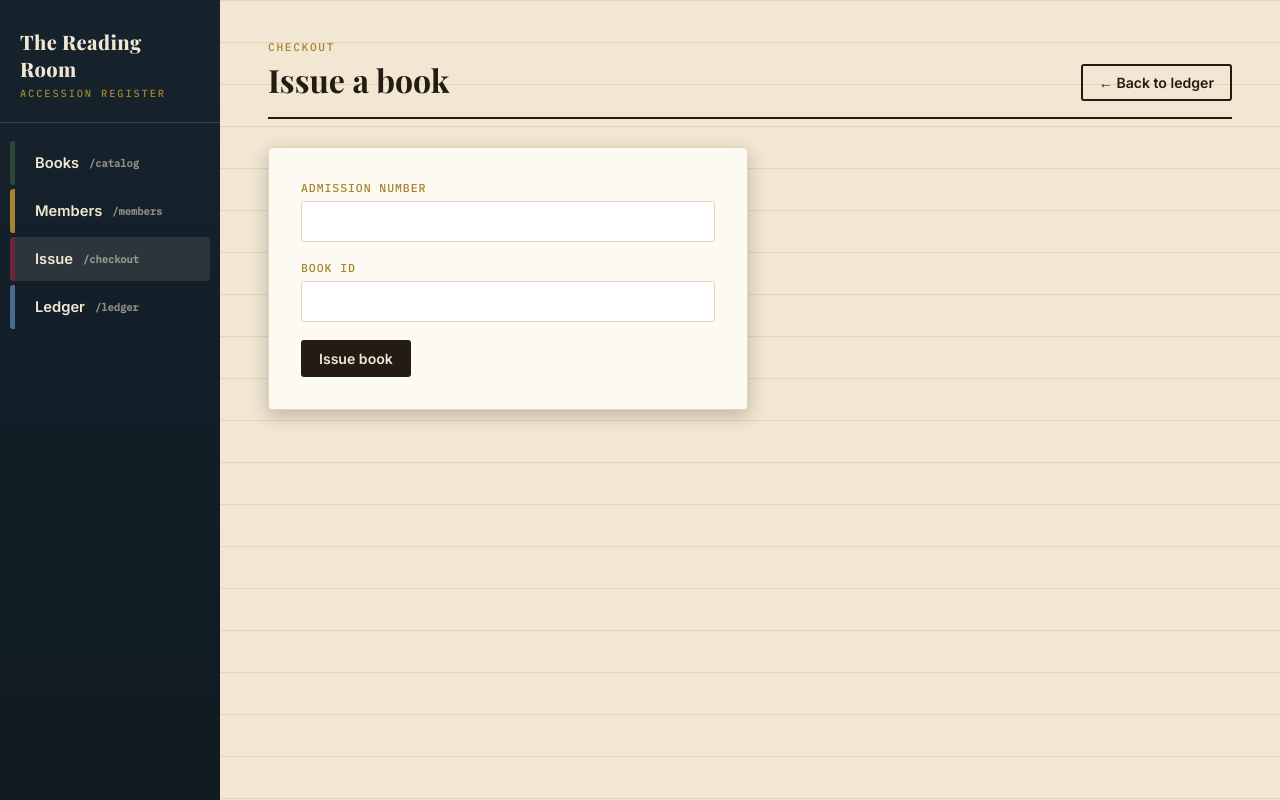
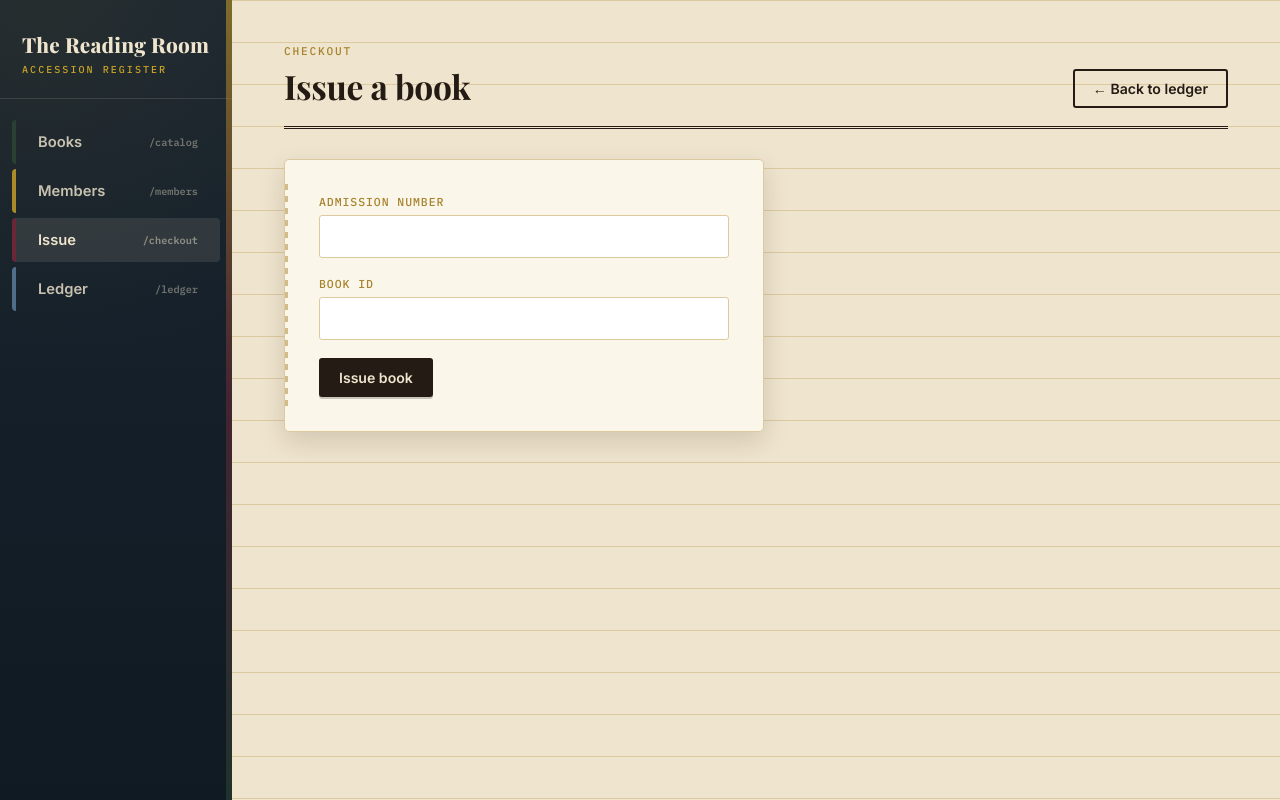
Before and after one commit to arihantitsmyname-sketch/library-management-system, a Django app: page /issue/ in a window 1280 px wide. Run offline with Django 4.2, Linux system fonts and the light colour scheme.

Commit message:
Update style.css

```diff
--- a/static/css/style.css
+++ b/static/css/style.css
@@ -1,20 +1,26 @@
-@import url('https://fonts.googleapis.com/css2?family=Playfair+Display:wght@600;700;800&family=Inter:wght@400;500;600;700&family=IBM+Plex+Mono:wght@500&display=swap');
+@import url('https://fonts.googleapis.com/css2?family=Playfair+Display:wght@600;700;800;900&family=Inter:wght@400;500;600;700&family=IBM+Plex+Mono:wght@500;600&display=swap');
 
 :root {
     --ink: #241c14;
-    --parchment: #f1e7d3;
-    --parchment-dark: #e4d5b7;
-    --spine-navy: #1f2f3d;
-    --spine-forest: #2c4635;
-    --spine-burgundy: #6b2737;
-    --spine-mustard: #8a6a1f;
+    --ink-soft: #4a3f30;
+    --parchment: #efe4cd;
+    --parchment-dark: #ddc99e;
+    --card: #fbf6ea;
+    --spine-navy: #182430;
+    --spine-navy-2: #101a22;
+    --forest: #2c4635;
+    --burgundy: #6b2737;
     --brass: #a6832e;
+    --brass-light: #c9a227;
     --success: #2c4635;
     --error: #6b2737;
-    --shadow: rgba(36, 28, 20, 0.25);
+    --shadow-sm: rgba(36, 28, 20, 0.14);
+    --shadow-lg: rgba(20, 15, 10, 0.35);
 }
 
 * { box-sizing: border-box; }
+
+html { scroll-behavior: smooth; }
 
 body {
     margin: 0;
@@ -22,7 +28,10 @@ body {
     background: var(--spine-navy);
     color: var(--ink);
     min-height: 100vh;
+    -webkit-font-smoothing: antialiased;
 }
+
+a { color: inherit; }
 
 .layout {
     display: flex;
@@ -32,67 +41,87 @@ body {
 /* ---------- Sidebar: styled as a shelf of book spines ---------- */
 
 .shelf {
-    width: 220px;
+    width: 232px;
     flex-shrink: 0;
-    background: linear-gradient(180deg, #16232d, #0f1a21);
-    padding: 28px 0;
+    background:
+        radial-gradient(circle at 20% 0%, rgba(201, 162, 39, 0.08), transparent 45%),
+        linear-gradient(180deg, var(--spine-navy), var(--spine-navy-2));
+    padding: 30px 0;
     display: flex;
     flex-direction: column;
-    gap: 4px;
+    gap: 5px;
+    position: relative;
+}
+
+.shelf::after {
+    content: "";
+    position: absolute;
+    top: 0; right: 0; bottom: 0;
+    width: 6px;
+    background: linear-gradient(180deg, var(--brass-light), var(--burgundy) 50%, var(--forest));
+    opacity: 0.55;
 }
 
 .shelf-title {
     font-family: 'Playfair Display', serif;
     color: var(--parchment);
-    font-size: 1.25rem;
+    font-size: 1.3rem;
     font-weight: 800;
-    padding: 0 20px 22px;
-    border-bottom: 1px solid rgba(241, 231, 211, 0.15);
-    margin-bottom: 14px;
-    letter-spacing: 0.02em;
+    padding: 0 22px 22px;
+    border-bottom: 1px solid rgba(239, 228, 205, 0.14);
+    margin-bottom: 16px;
+    letter-spacing: 0.01em;
 }
 
 .shelf-title span {
     display: block;
     font-family: 'IBM Plex Mono', monospace;
-    font-size: 0.65rem;
+    font-size: 0.63rem;
     font-weight: 500;
-    color: var(--brass);
-    letter-spacing: 0.18em;
-    margin-top: 4px;
+    color: var(--brass-light);
+    letter-spacing: 0.2em;
+    margin-top: 5px;
 }
 
 .spine {
     display: flex;
     align-items: center;
-    gap: 10px;
-    padding: 13px 20px;
-    margin: 0 10px;
-    border-radius: 3px;
+    gap: 12px;
+    padding: 13px 22px;
+    margin: 0 12px;
+    border-radius: 4px;
     color: var(--parchment);
     text-decoration: none;
     font-weight: 600;
     font-size: 0.92rem;
-    border-left: 5px solid transparent;
-    transition: transform 0.15s ease, border-color 0.15s ease, background 0.15s ease;
+    border-left: 4px solid transparent;
+    transition: transform 0.15s ease, border-color 0.15s ease, background 0.15s ease, opacity 0.15s ease;
+    opacity: 0.82;
 }
 
+.spine svg { flex-shrink: 0; opacity: 0.85; }
+
 .spine:hover {
-    transform: translateX(3px);
-    background: rgba(241, 231, 211, 0.06);
+    transform: translateX(4px);
+    background: rgba(239, 228, 205, 0.07);
+    opacity: 1;
 }
 
-.spine.active { background: rgba(241, 231, 211, 0.1); }
+.spine.active {
+    background: rgba(239, 228, 205, 0.11);
+    opacity: 1;
+}
 
-.spine:nth-of-type(1) { border-left-color: var(--spine-forest); }
-.spine:nth-of-type(2) { border-left-color: var(--brass); }
-.spine:nth-of-type(3) { border-left-color: var(--spine-burgundy); }
-.spine:nth-of-type(4) { border-left-color: #4a6b8a; }
+.spine:nth-of-type(1) { border-left-color: var(--forest); }
+.spine:nth-of-type(2) { border-left-color: var(--brass-light); }
+.spine:nth-of-type(3) { border-left-color: var(--burgundy); }
+.spine:nth-of-type(4) { border-left-color: #5c7f9e; }
 
 .spine .tag {
     font-family: 'IBM Plex Mono', monospace;
-    font-size: 0.65rem;
-    opacity: 0.55;
+    font-size: 0.64rem;
+    opacity: 0.5;
+    margin-left: auto;
 }
 
 /* ---------- Main content ---------- */
@@ -100,9 +129,8 @@ body {
 .content {
     flex: 1;
     background: var(--parchment);
-    padding: 40px 48px;
-    background-image:
-        linear-gradient(var(--parchment-dark) 1px, transparent 1px);
+    padding: 44px 52px 60px;
+    background-image: linear-gradient(var(--parchment-dark) 1px, transparent 1px);
     background-size: 100% 42px;
     background-attachment: local;
 }
@@ -111,24 +139,25 @@ body {
     display: flex;
     justify-content: space-between;
     align-items: flex-end;
-    margin-bottom: 28px;
-    padding-bottom: 16px;
-    border-bottom: 2px solid var(--ink);
+    margin-bottom: 30px;
+    padding-bottom: 18px;
+    border-bottom: 3px double var(--ink);
 }
 
 .page-header h1 {
     font-family: 'Playfair Display', serif;
-    font-size: 2rem;
+    font-size: 2.1rem;
     margin: 0;
+    letter-spacing: -0.01em;
 }
 
 .page-header .eyebrow {
     font-family: 'IBM Plex Mono', monospace;
     font-size: 0.7rem;
-    letter-spacing: 0.15em;
+    letter-spacing: 0.16em;
     text-transform: uppercase;
     color: var(--brass);
-    margin-bottom: 4px;
+    margin-bottom: 6px;
     display: block;
 }
 
@@ -137,64 +166,67 @@ body {
     font-family: 'Inter', sans-serif;
     font-weight: 600;
     font-size: 0.88rem;
-    padding: 10px 18px;
+    padding: 11px 20px;
     border-radius: 3px;
     text-decoration: none;
     border: none;
     cursor: pointer;
     background: var(--ink);
     color: var(--parchment);
-    transition: transform 0.1s ease;
+    transition: transform 0.12s ease, box-shadow 0.12s ease;
+    box-shadow: 0 2px 0 rgba(0,0,0,0.2);
 }
 
-.btn:hover { transform: translateY(-1px); }
+.btn:hover { transform: translateY(-2px); box-shadow: 0 5px 10px rgba(0,0,0,0.25); }
+.btn:active { transform: translateY(0); }
+
 .btn-outline {
     background: transparent;
     color: var(--ink);
     border: 2px solid var(--ink);
-    padding: 8px 16px;
+    padding: 9px 18px;
+    box-shadow: none;
 }
+.btn-outline:hover { background: var(--ink); color: var(--parchment); }
 
 /* ---------- Index-card style table ---------- */
 
 .card-index {
-    background: #fdfaf3;
+    background: var(--card);
     border: 1px solid var(--parchment-dark);
-    border-radius: 4px;
-    box-shadow: 0 6px 18px var(--shadow);
+    border-radius: 5px;
+    box-shadow: 0 10px 26px var(--shadow-sm);
     overflow: hidden;
 }
 
-table {
-    width: 100%;
-    border-collapse: collapse;
-}
+table { width: 100%; border-collapse: collapse; }
 
 thead th {
     text-align: left;
     font-family: 'IBM Plex Mono', monospace;
-    font-size: 0.7rem;
+    font-size: 0.68rem;
     letter-spacing: 0.1em;
     text-transform: uppercase;
     color: var(--parchment);
     background: var(--ink);
-    padding: 12px 16px;
+    padding: 13px 18px;
 }
 
 tbody td {
-    padding: 12px 16px;
+    padding: 13px 18px;
     border-bottom: 1px dashed var(--parchment-dark);
     font-size: 0.92rem;
 }
 
+tbody tr:nth-child(even) { background: rgba(166, 131, 46, 0.045); }
 tbody tr:last-child td { border-bottom: none; }
-tbody tr:hover { background: rgba(166, 131, 46, 0.08); }
+tbody tr:hover { background: rgba(166, 131, 46, 0.1); }
 
 .stamp {
     display: inline-block;
     font-family: 'IBM Plex Mono', monospace;
-    font-size: 0.68rem;
-    font-weight: 500;
+    font-size: 0.66rem;
+    font-weight: 600;
     letter-spacing: 0.06em;
     padding: 4px 10px;
     border-radius: 2px;
@@ -206,22 +238,47 @@ tbody tr:hover { background: rgba(166, 131, 46, 0.08); }
 .stamp.out { color: var(--error); }
 .stamp.in { color: var(--success); }
 
+.link-delete {
+    background: none;
+    border: none;
+    padding: 4px 8px;
+    font-family: 'IBM Plex Mono', monospace;
+    font-size: 0.72rem;
+    letter-spacing: 0.04em;
+    color: var(--error);
+    cursor: pointer;
+    border-radius: 3px;
+    opacity: 0.75;
+    transition: opacity 0.12s ease, background 0.12s ease;
+}
+.link-delete:hover { opacity: 1; background: rgba(107, 39, 55, 0.08); }
+
 .empty-state {
-    padding: 48px 20px;
+    padding: 56px 20px;
     text-align: center;
-    color: #7a6f5c;
+    color: #8a7c62;
     font-style: italic;
 }
 
 /* ---------- Forms ---------- */
 
 .form-card {
-    background: #fdfaf3;
+    background: var(--card);
     border: 1px solid var(--parchment-dark);
-    border-radius: 4px;
-    box-shadow: 0 6px 18px var(--shadow);
-    padding: 32px;
+    border-radius: 5px;
+    box-shadow: 0 10px 26px var(--shadow-sm);
+    padding: 34px;
     max-width: 480px;
+    position: relative;
+}
+
+.form-card::before {
+    content: "";
+    position: absolute;
+    top: 24px; bottom: 24px; left: 0;
+    width: 3px;
+    background: repeating-linear-gradient(180deg, var(--brass) 0 6px, transparent 6px 12px);
+    opacity: 0.5;
 }
 
 .field { margin-bottom: 18px; }
@@ -238,24 +295,26 @@ tbody tr:hover { background: rgba(166, 131, 46, 0.08); }
 
 .field input, .field select {
     width: 100%;
-    padding: 10px 12px;
+    padding: 11px 13px;
     border: 1.5px solid var(--parchment-dark);
     border-radius: 3px;
     font-family: 'Inter', sans-serif;
     font-size: 0.95rem;
     background: #fff;
+    transition: border-color 0.12s ease, box-shadow 0.12s ease;
 }
 
 .field input:focus, .field select:focus {
     outline: none;
     border-color: var(--brass);
+    box-shadow: 0 0 0 3px rgba(166, 131, 46, 0.15);
 }
 
 /* ---------- Messages ---------- */
 
-.messages { list-style: none; padding: 0; margin: 0 0 20px; }
+.messages { list-style: none; padding: 0; margin: 0 0 22px; }
 .messages li {
-    padding: 12px 16px;
+    padding: 13px 16px;
     border-radius: 3px;
     margin-bottom: 8px;
     font-size: 0.9rem;
```
Also changed, not shown: other parts of static/css/style.css (+130 -25 lines).
